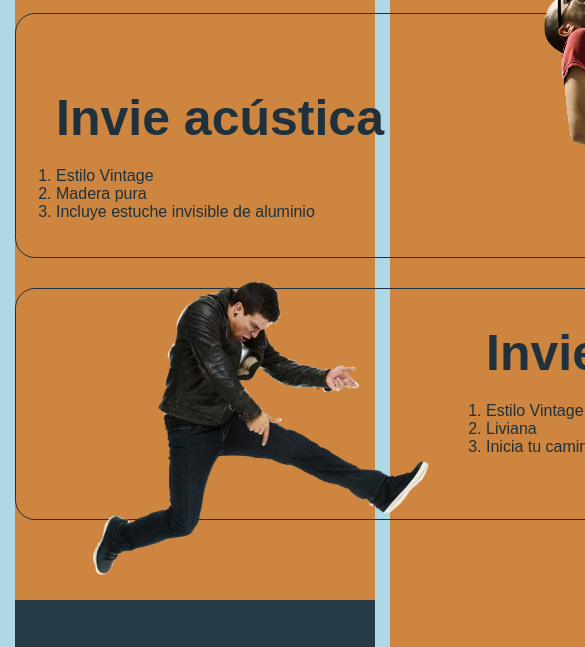
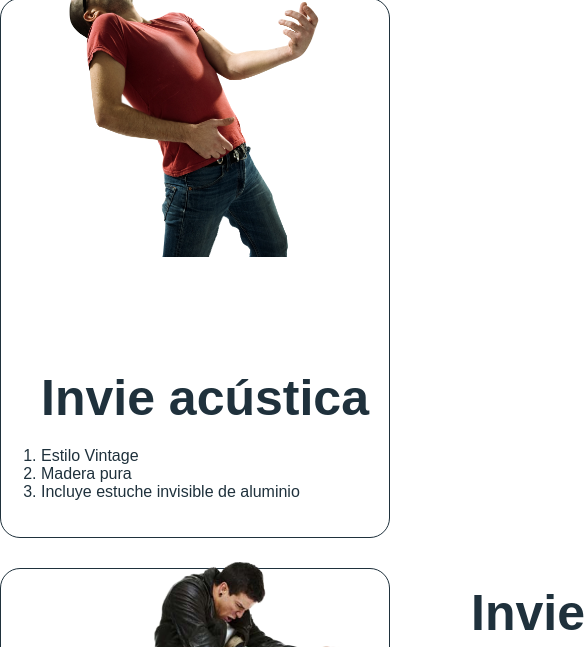
Before and after one commit to yojotaman/invie_responsive, a plain HTML site: page index.html in a window 390 px wide. Shown: the part 643-1290 px from the top of the page, 585 px wide, since content can reach past the window. Drawn offline with Linux system fonts and the light colour scheme; a web font is replaced by a local one.

Commit message:
se agrega media querie para setear el ancho a auto y max-with de 850px

```diff
--- a/css/invie.css
+++ b/css/invie.css
@@ -245,8 +245,8 @@ input:focus, textarea:focus {
 
 
 @media screen and (max-width: 800px){
-	body{
-		background: peru;
-		border: 15px solid lightblue;
+	.contenedor {
+		width: auto;
+		max-width: 800px;
 	}
 }
```
